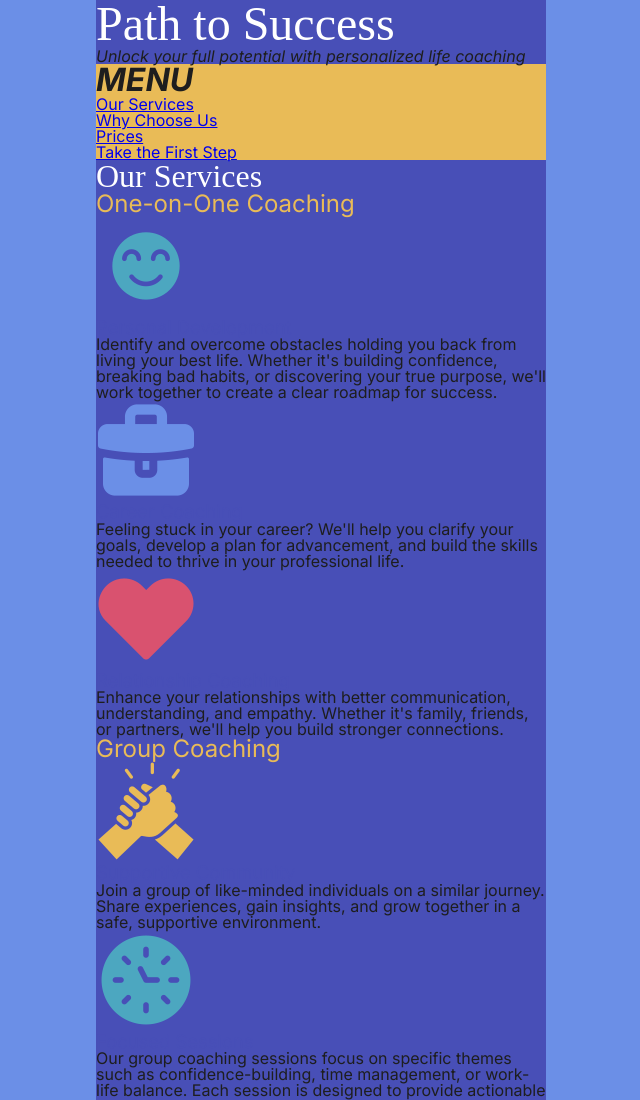
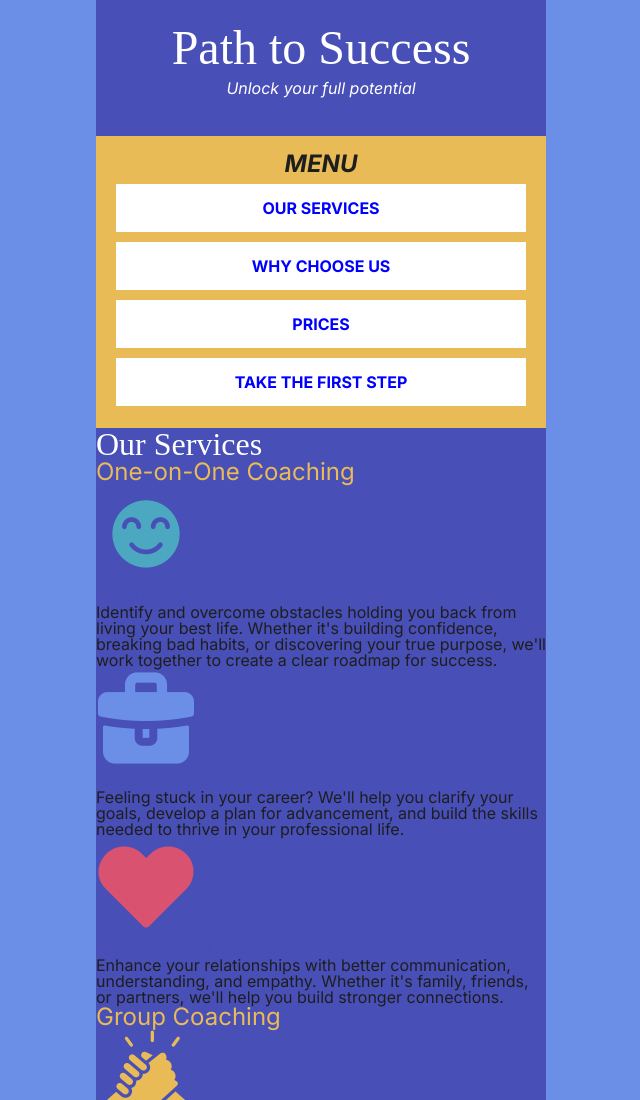
Before and after one commit to KMurr15/path-to-success, a plain HTML site: page index.html in a window 1280 px wide. Shown: the top 1100 px of the page, without its empty margins (319-959 px from the left). Drawn offline with Linux system fonts and the light colour scheme; a web font is replaced by a local one.

Commit message:
Update CSS
-Commented out line not included in mockup image.
-Styled the header.

```diff
--- a/index.html
+++ b/index.html
@@ -12,7 +12,7 @@
     <body>
         <header>
             <h1>Path to Success</h1>
-            <p>Unlock your full potential with personalized life coaching</p>
+            <p>Unlock your full potential<!-- with personalized life coaching--></p>
 
             <nav>
                 <h2>Menu</h2>
--- a/styles.css
+++ b/styles.css
@@ -99,6 +99,10 @@ h4{
     color: var(--purple);
 }
 
+p{
+    font-size: 1rem;
+}
+
 header, main, footer{
     background-color: var(--purple);
 }
@@ -108,25 +112,47 @@ main > section:nth-child(even) {
 }
 
 /* --- Header --- */
+header{
+    text-align: center;
+}
+
 h1{
     font-size: 3em;
+    padding: 1.5rem 0 0.5rem;
 }
 
 header p{
     font-style: italic;
+    color: var(--white);
+    padding-bottom: 2.5rem;
 }
 
 nav{
     background-color: var(--yellow);
+    padding-bottom: 12px;
 }
 
 nav h2{
-    font-size: 2em;
+    font-size: 1.5em;
     font-family: var(--b-fonts);
     color: var(--dark-gray);
     font-style: italic;
     font-weight: bold;
     text-transform: uppercase;
+    padding: 1rem 0 0.5rem;
+}
+
+nav li{
+    background-color: var(--white);
+    padding: 1rem;
+    margin: 0 20px 10px;
+}
+
+nav a{
+    text-decoration: none;
+    text-transform: uppercase;
+    font-weight: bold;
+    color: blue;
 }
 
 /* --- Main: Services --- */
```
